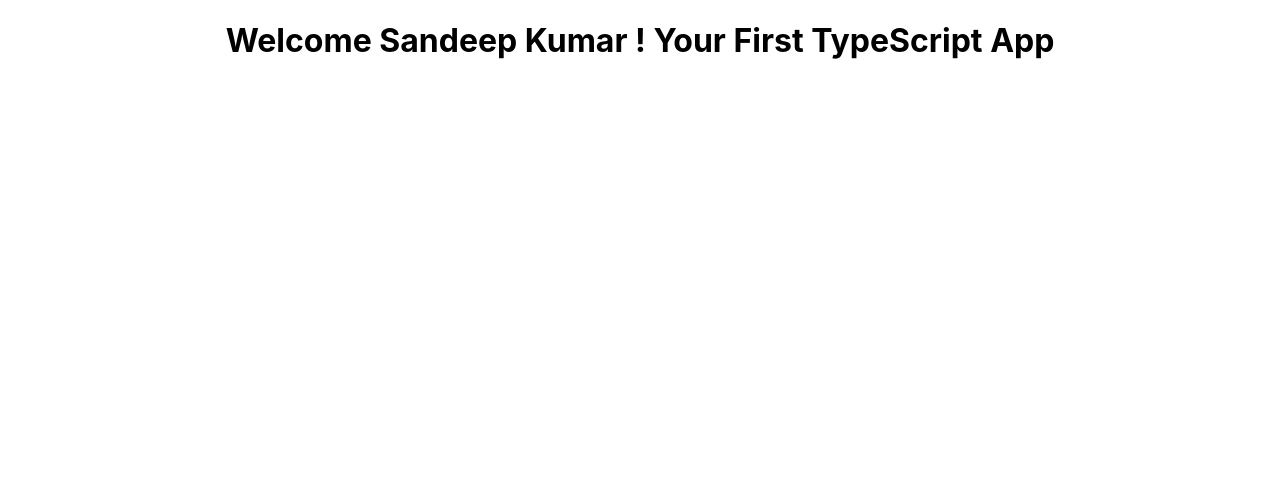
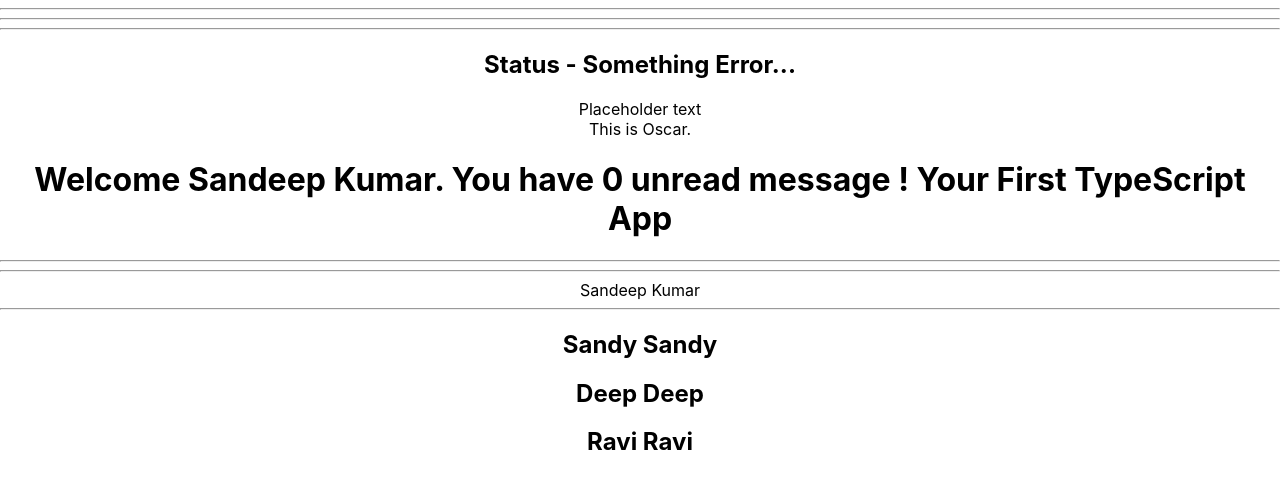
Before and after one commit to SandeepKumar377/ReactJS-TypeScript, a React (Create React App) app: page / in a window 1280 px wide. Shown: the top 488 px of the page. Built offline with nearby package versions, Linux system fonts and the light colour scheme.

Commit message:
Passing Props basic to advanced

```diff
--- a/src/App.tsx
+++ b/src/App.tsx
@@ -1,10 +1,52 @@
 import './App.css';
 import { Greet } from './components/Greet';
+import { Heading } from './components/Heading';
+import { Oscar } from './components/Oscar';
+import { Person } from './components/Person';
+import { PersonList } from './components/PersonList';
+import { Status } from './components/Status';
 
 function App() {
+  // Passing simple props
+  const personName = {
+    fName: "Sandeep",
+    lName: "Kumar"
+  }
+  // Array Props
+  const nameList = [
+    {
+      fName: "Sandy",
+      lName: "Kumar"
+    },
+    {
+      fName: "Deep",
+      lName: "Kumar"
+    },
+    {
+      fName: "Ravi",
+      lName: "Kumar"
+    }
+  ]
   return (
     <div className="App">
-      <Greet name='Sandeep Kumar' />
+      <hr />
+      <hr />
+      <hr />
+      <Status status='error' />
+      <Heading>Placeholder text</Heading>
+      <Oscar>
+        <Heading> This is Oscar.</Heading>
+      </Oscar>
+      {/* Optional props pass method */}
+      <Greet name='Sandeep Kumar' isLoggedIn={true} />
+      <hr />
+      {/* <Greet name='Sandeep Kumar' msaCount={24} isLoggedIn={true} /> */}
+      <hr />
+      {/* Simple props Example*/}
+      <Person name={personName} />
+      <hr />
+      {/* Array Props Example */}
+      <PersonList names={nameList} />
     </div>
   );
 }
--- a/src/components/Greet.tsx
+++ b/src/components/Greet.tsx
@@ -1,10 +1,16 @@
-type GreetProps={
+type GreetProps = {
     name: string
+    msaCount?: number
+    isLoggedIn: boolean
 }
 export const Greet = (props: GreetProps) => {
+    const { msaCount = 0 } = props
     return (
         <div>
-            <h1>Welcome {props.name} ! Your First TypeScript App</h1>
+            {
+                !props.isLoggedIn ? <h2>Please Login!</h2> :
+                    <h1>Welcome {props.name}. You have {msaCount} unread message ! Your First TypeScript App</h1>
+            }
         </div>
     )
 }
--- /dev/null
+++ b/src/components/Heading.tsx
@@ -0,0 +1,10 @@
+type HeadingProps={
+    children: string
+}
+export const Heading = (props : HeadingProps) => {
+    return (
+        <div>
+            {props.children}
+        </div>
+    )
+}
--- /dev/null
+++ b/src/components/Oscar.tsx
@@ -0,0 +1,10 @@
+type OscarProps = {
+    children : React.ReactNode
+}
+export const Oscar = ( props: OscarProps) => {
+    return (
+        <div>
+            {props.children}
+        </div>
+    )
+}
--- /dev/null
+++ b/src/components/Person.tsx
@@ -0,0 +1,13 @@
+type PersonProps={
+    name:{
+        fName:string
+        lName:string
+    }
+}
+export const Person = (props: PersonProps) => {
+    return (
+        <div>
+            {props.name.fName} {props.name.lName}
+        </div>
+    )
+}
--- /dev/null
+++ b/src/components/PersonList.tsx
@@ -0,0 +1,17 @@
+type nameListProps = {
+    names: {
+        fName: string
+        lName: string
+    }[]
+}
+export const PersonList = (props: nameListProps) => {
+    return (
+        <div>
+            {props.names.map(name => {
+                return (
+                    <h2 key={name.fName} >{name.fName} {name.fName}</h2>
+                )
+            })}
+        </div>
+    )
+}
--- /dev/null
+++ b/src/components/Status.tsx
@@ -0,0 +1,20 @@
+type StatusProps = {
+    status: 'loading'| 'success' | 'error'
+}
+export const Status = (props: StatusProps) => {
+    let message
+    if (props.status === 'loading') {
+        message = 'Loading...'
+    }
+    else if (props.status === 'success') {
+        message = 'Dara fetched Successfully...'
+    }
+    else if (props.status === 'error') {
+        message = 'Something Error...'
+    }
+    return (
+        <div>
+            <h2>Status - {message}</h2>
+        </div>
+    )
+}
```
